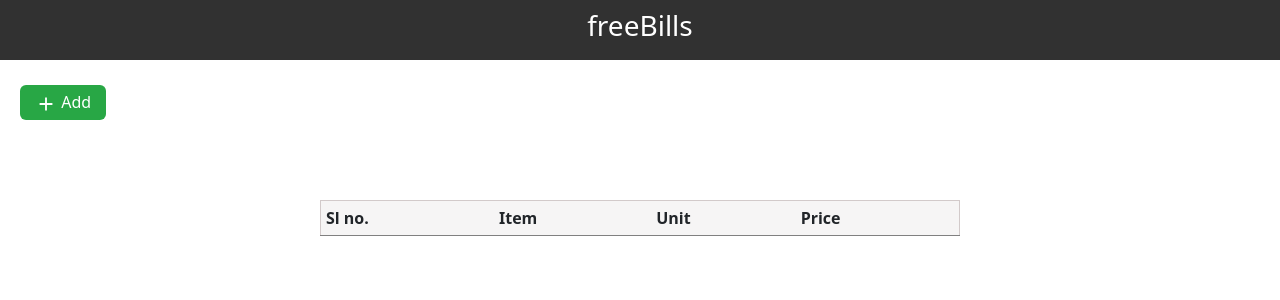
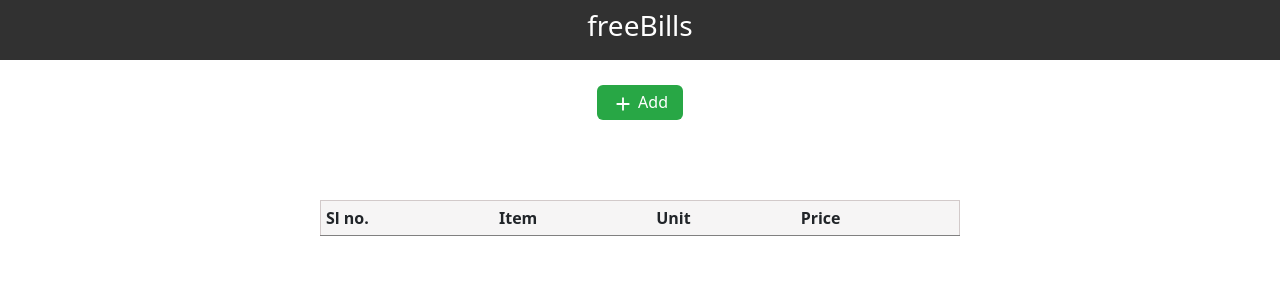
Before and after one commit to safvanms/freeBills, a React (Create React App) app: page / in a window 1280 px wide. Shown: the top 300 px of the page. Built offline with nearby package versions, Linux system fonts and the light colour scheme; a web font is replaced by a local one.

Commit message:
first commit

```diff
--- a/src/component/Home/home.css
+++ b/src/component/Home/home.css
@@ -8,10 +8,9 @@
 }
 
 .buttons {
-  width: 100%;
   display: flex;
   align-items: center;
-  justify-content: space-between;
+  gap: 50px;
   padding: 25px 20px 0px 20px;
 }
 
```
